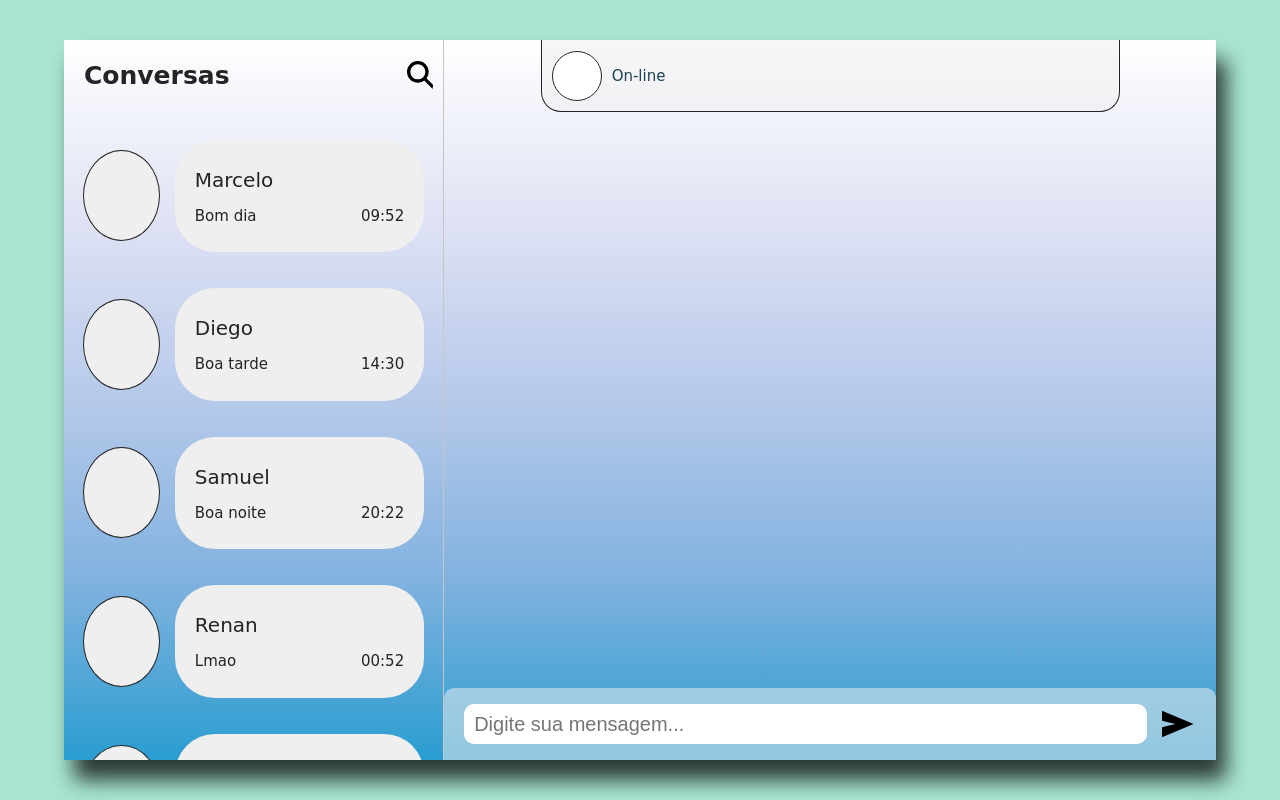
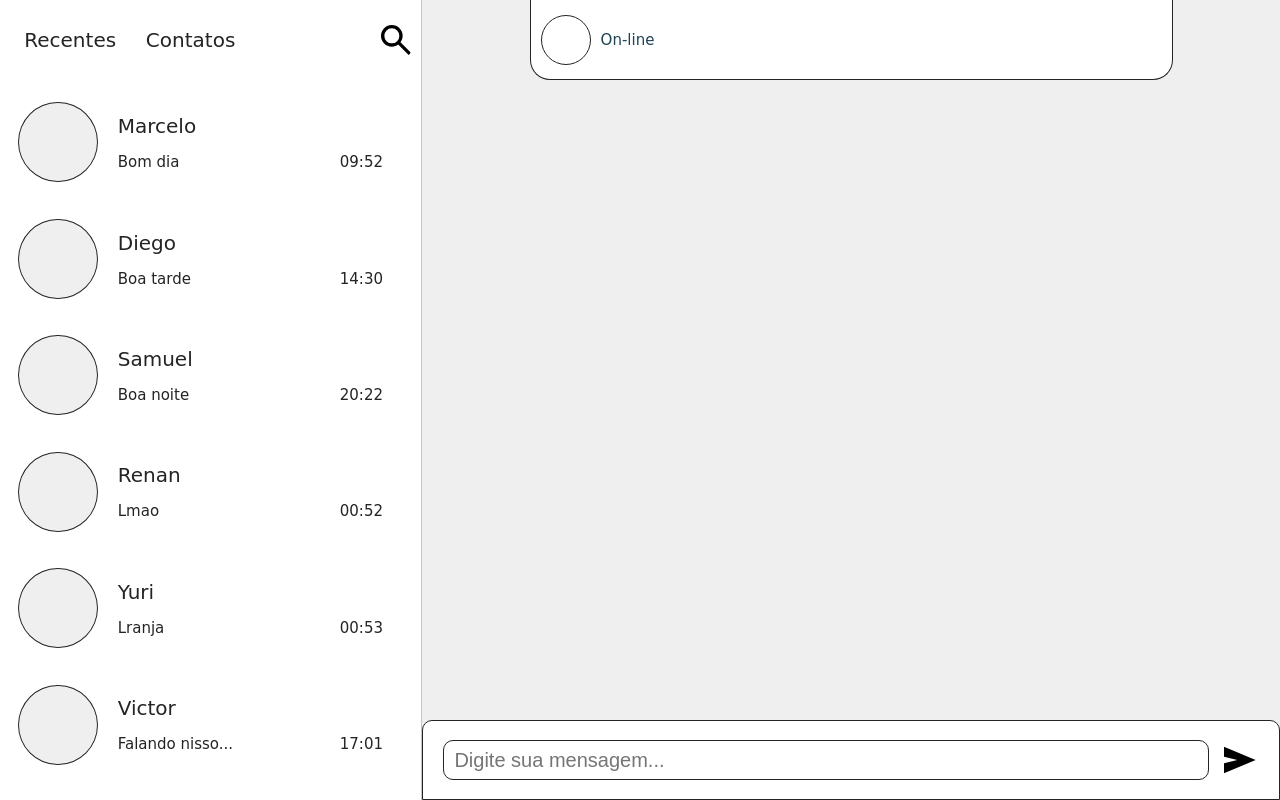
Before and after one commit to ydmartino/PI3SEM, a React (Vite) app in the folder client/: page / in a window 1280 px wide. Built offline with nearby package versions, Linux system fonts and the light colour scheme.

Commit message:
Alterada a identidade visual da página de Chat

```diff
--- a/client/src/assets/chat.css
+++ b/client/src/assets/chat.css
@@ -11,32 +11,24 @@ body {
     display: flex;
     justify-content: center;
     align-items: center;
-    background-color: #A8E6CF;
-}
-
-.page.dark {
-    background-color: #50707F;
+    background-color: #1E4355;
 }
 
 .chatContainer {
     display: flex;
-    width: 90lvw;
-    height: 90lvh;
-    margin: 5lvh 5lvw;
-    background-color: transparent;
-    -webkit-box-shadow: 10px 20px 20px 0px rgba(0,0,0,0.75);
-    -moz-box-shadow: 10px 20px 20px 0px rgba(0,0,0,0.75);
-    box-shadow: 10px 20px 20px 0px rgba(0,0,0,0.75);
+    width: 100lvw;
+    height: 100lvh;
+    margin: 0lvh 0lvw;
 }
 
 .contactSection {
     width: 33%;
     border-right: 1px solid #c5c5c5;
-    background-image: linear-gradient(to bottom, #ffffff, #dfe2f4, #b6c9ea, #81b2df, #2a9dd0);
+    background-color: #ffffff;
 }
 
 .contactSection.dark, .messageSection.dark {
-    background-image: linear-gradient(to bottom, #242424, #3a3d4b, #475976, #467aa4, #2a9dd0);
+    background-color: #365B6D;
 }
 
 .contactHeader {
@@ -55,7 +47,19 @@ body {
 }
 
 .contactHeader.dark, .messageHeader.dark {
-    color: #efefef
+    color: #efefef;
+}
+
+.tabs {
+    width: 60%;
+    display: flex;
+    flex-direction: row;
+    justify-content: space-around;
+}
+
+.recent, .allContacts {
+    cursor: pointer;
+    width: 50%;
 }
 
 .btns {
@@ -106,6 +110,7 @@ body {
     height: 0;
     display: none;
     transition: .4s ease;
+    border: 1px solid #242424;
 }
 
 .filter.show {
@@ -114,13 +119,47 @@ body {
 }
 
 .filter.dark {
+    color: #efefef;
     background-color: transparent;
+    border: 1px solid #efefef;
 }
 
 .contactContainer {
     height: 90%;
-    overflow: auto;
+    display: flex;
+    flex-direction: row;
     transition: .4s ease;
+    overflow-y: hidden;
+    overflow-x: hidden;
+}
+
+.recentConv, .contacts {
+    width: 0%;
+    transition: .4s ease;
+    z-index: 0;
+    background-color: #ffffff;
+}
+
+.recentConv.dark, .contacts.dark {
+    width: 0%;
+    transition: .4s ease;
+    z-index: 0;
+    background-color: #365B6D;
+}
+
+.recentConv.show, .contacts.show {
+    width: 100%;
+    transition: .4s ease;
+    z-index: 1;
+    background-color: #ffffff;
+    overflow-y: auto;
+}
+
+.recentConv.dark.show, .contacts.dark.show {
+    width: 100%;
+    transition: .4s ease;
+    z-index: 1;
+    background-color: #365B6D;
 }
 
 .contactContainer.reduce {
@@ -145,34 +184,32 @@ body {
 }
 
 .contact {
-    height: 20%;
+    height: 15%;
     background-color: transparent;
     color: #242424;
     display: flex;
     flex-direction: row;
     text-align: start;
-    border-radius: 34px;
-    margin: 5%;
+    border-radius: 10px;
+    margin: 2%;
     align-items: center;
+    padding: 10px;
+    transition: .4s;
 }
 
-.contact:hover > .photo {
-    width: 0;
-    height: 0;
-    margin: 0;
-    border: none;
+.contact:hover {
+    background-color: #efefef;
 }
 
-.contact:hover > .contactData {
-    width: 100%;
- }
+.contact.dark:hover {
+    background-color: #71878F;
+}
 
 .photo {
-    width: 25%;
-    height: 70%;
+    width: 80px;
+    height: 80px;
     background-color: #efefef;
     border-radius: 100%;
-    margin: 0 15px 0 0;
     border: 1px solid #242424;
     transition: .4s ease;
 }
@@ -182,15 +219,14 @@ body {
     flex-direction: column;
     width: 80%;
     border-radius: 40px;
-    background-color: #efefef;
-    padding: 20px;
+    background-color: transparent;
+    padding: 0 20px 0 20px;
     transition: .4s ease;
     cursor: pointer;
 }
 
 .contactData.dark {
     color: #efefef;
-    background-color: #1D4355;
 }
 
 .contactData p {
@@ -208,7 +244,7 @@ body {
 
 .messageSection {
     width: 67%;
-    background-image: linear-gradient(to bottom, #ffffff, #dfe2f4, #b6c9ea, #81b2df, #2a9dd0);
+    background-color: #efefef;
     display: flex;
     flex-direction: column;
     justify-content: center;
@@ -226,7 +262,7 @@ body {
     border: 1px solid #242424;
     border-top: none;
     border-radius: 0 0 20px 20px;
-    background-color: #efefef85;
+    background-color: #ffffff;
 }
 
 .photoMiniature {
@@ -258,13 +294,15 @@ body {
     flex-direction: row;
     justify-content: space-between;
     align-items: center;
-    background-color: #efefef85;
+    background-color: #ffffff;
     border-radius: 10px 10px 0 0;
+    border: 1px solid #242424;
 }
 
 .messageHeader.dark, .inputDiv.dark, .messageInput.dark {
-    background-color: #3B5c6b;
+    background-color: #71878F;
     color: #efefef;
+    border: 1px solid #efefef;
 }
 
 .messageInput {
@@ -272,6 +310,19 @@ body {
     display: inherit;
     margin-left: 20px;
     margin-top: 10px;
+    border: 1px solid #242424;
+}
+
+.messageInput.dark {
+    border: 1px solid #efefef;
+}
+
+.messageInput.dark::placeholder, .filter.dark::placeholder {
+    color: #efefef;
+}
+
+.messageHeader.dark {
+    border-top: none;
 }
 
 .sendBtn {
@@ -289,6 +340,10 @@ body {
     border: none;
 }
 
+.sendBtn.dark {
+    background-image: url('./send-dark.svg');
+}
+
 @media only screen and (max-width: 720px) {
     .contactSection {
         width: 10%;
@@ -300,8 +355,8 @@ body {
     }
 
     .photo {
-        width: 20%;
-        height: 70%;
+        width: 70px;
+        height: 70px;
     }
 
     .contact {
--- a/client/src/components/Chat/Contact.jsx
+++ b/client/src/components/Chat/Contact.jsx
@@ -2,24 +2,22 @@ import React from 'react'
 
 function Contact({ contact, setNomeChat, nomeChat }) {
 
-const handleOpenChat = () => {
-    setNomeChat(contact.nome)
-}
+    const handleOpenChat = () => {
+        setNomeChat(contact)
+        console.log(contact)
+    }
 
-  return (
+    return (
     <div className="contact" onClick={handleOpenChat}>
         <div className="photo"></div>
         <div className="contactData">
             <div className="name">
-                <p>{contact.nome}</p>
+                <p>{contact}</p>
             </div>
-            <div className="messageHour">
-                <p>{contact.mensagem}</p>
-                <p>{contact.hora}</p>
-            </div>
+
         </div>
     </div>
-  )
+    )
 }
 
 export default Contact
--- /dev/null
+++ b/client/src/components/Chat/Recent.jsx
@@ -0,0 +1,25 @@
+import React from 'react'
+
+function Recent({ contact, setNomeChat, nomeChat }) {
+
+const handleOpenChat = () => {
+    setNomeChat(contact.nome)
+}
+
+  return (
+    <div className="contact" onClick={handleOpenChat}>
+        <div className="photo"></div>
+        <div className="contactData">
+            <div className="name">
+                <p>{contact.nome}</p>
+            </div>
+            <div className="messageHour">
+                <p>{contact.mensagem}</p>
+                <p>{contact.hora}</p>
+            </div>
+        </div>
+    </div>
+  )
+}
+
+export default Recent
--- a/client/src/routes/Chat.jsx
+++ b/client/src/routes/Chat.jsx
@@ -1,9 +1,10 @@
 import React, { useState } from 'react'
 import '../assets/chat.css'
+import Recent from '../components/Chat/Recent'
 import Contact from '../components/Chat/Contact'
 
 function Chat() {
-    const contacts = [{
+    const recents = [{
         'nome' : 'Marcelo',
         'mensagem' : 'Bom dia',
         'hora' : '09:52',
@@ -39,6 +40,10 @@ function Chat() {
         'hora' : '00:00'
     }
 ]
+    const contacts = ['Ana', 'Bruno', 'Carla', 'Diego', 'Eduarda', 'Felipe', 'Gabriela',
+        'Hugo', 'Isabela', 'João', 'Larissa', 'Marcos', 'Natália', 'Otávio', 'Paula', 'Renato',
+        'Sofia', 'Thiago', 'Vera', 'William']
+
 
 const [ nomeChat, setNomeChat ] = useState('')
 const [ filterShow, setfilterShow ] = useState(false)
@@ -66,15 +71,18 @@ const handleFilter = () => {
 
 function toggleMode () {
     const contactData = document.getElementsByClassName('contactData')
-    const elements = ['page', 'modeBtn', 'contactSection', 'contactHeader', 'filter',
-        'searchIcon', 'messageSection', 'messageHeader', 'inputDiv', 'messageInput', 'openCloseBtn']
+    const contact = document.getElementsByClassName('contact')
+    const elements = ['page', 'modeBtn', 'contactSection', 'recentConv', 'contacts', 'contactHeader', 'filter',
+        'searchIcon', 'messageSection', 'messageHeader', 'inputDiv',
+        'messageInput', 'openCloseBtn', 'sendBtn']
 
     if(!mode) {
         for (let index = 0; index < elements.length; index++) {
             const element = document.getElementsByClassName(elements[index])[0]
             element.classList.add('dark')
         }
-        for (let index = 0; index < contactData.length; index++) {
+        for (let index = 0; index < contact.length; index++) {
+            contact[index].classList.add('dark')
             contactData[index].classList.add('dark')
         }
         setMode(!mode)
@@ -85,7 +93,8 @@ function toggleMode () {
             const element = document.getElementsByClassName(elements[index])[0]
             element.classList.remove('dark')
         }
-        for (let index = 0; index < contactData.length; index++) {
+        for (let index = 0; index < contact.length; index++) {
+            contact[index].classList.remove('dark')
             contactData[index].classList.remove('dark')
         }
         setMode(!mode)
@@ -125,13 +134,32 @@ function toggleLeftBar () {
 
 }
 
+function toggleRecent () {
+    const recentConv = document.getElementsByClassName('recentConv')[0]
+    const allContacts = document.getElementsByClassName('contacts')[0]
+
+    allContacts.classList.remove('show')
+    recentConv.classList.add('show')
+}
+
+function toggleAllContacts () {
+    const recentConv = document.getElementsByClassName('recentConv')[0]
+    const allContacts = document.getElementsByClassName('contacts')[0]
+
+    recentConv.classList.remove('show')
+    allContacts.classList.add('show')
+}
+
     return (
         <>
             <div className="page">
                 <div className="chatContainer">
                     <div className="contactSection">
                         <div className="contactHeader">
-                            <p>Conversas</p>
+                            <div className="tabs">
+                                <div className="recent" onClick={toggleRecent}>Recentes</div>
+                                <div className="allContacts" onClick={toggleAllContacts}>Contatos</div>
+                            </div>
                             <div className="btns">
                                 <div className="modeBtn" onClick={toggleMode}></div>
                                 <div className="searchIcon" onClick={handleFilter}></div>
@@ -142,11 +170,20 @@ function toggleLeftBar () {
                             <input type="text" className='filter' placeholder='Pesquisar...' onChange={(e) => setSearch(e.target.value)}/>
                         </div>
                         <div className="contactContainer">
-                            {contacts
-                            .filter((contact) => contact.nome.toLowerCase().includes(search.toLowerCase()))
-                            .map((contact) => (
-                                <Contact contact={contact} setNomeChat={setNomeChat} nomeChat={nomeChat} />
-                            ))}
+                            <div className="recentConv show">
+                                {recents
+                                .filter((contact) => contact.nome.toLowerCase().includes(search.toLowerCase()))
+                                .map((contact) => (
+                                    <Recent contact={contact} setNomeChat={setNomeChat} nomeChat={nomeChat} />
+                                ))}
+                            </div>
+                            <div className="contacts">
+                                {contacts
+                                .filter((contact) => contact.toLowerCase().includes(search.toLowerCase()))
+                                .map((contact) => (
+                                    <Contact contact={contact} setNomeChat={setNomeChat} nomeChat={nomeChat} />
+                                ))}
+                            </div>
                         </div>
                     </div>
 
```
Also changed, not shown: client/src/assets/send-dark.svg (added).
